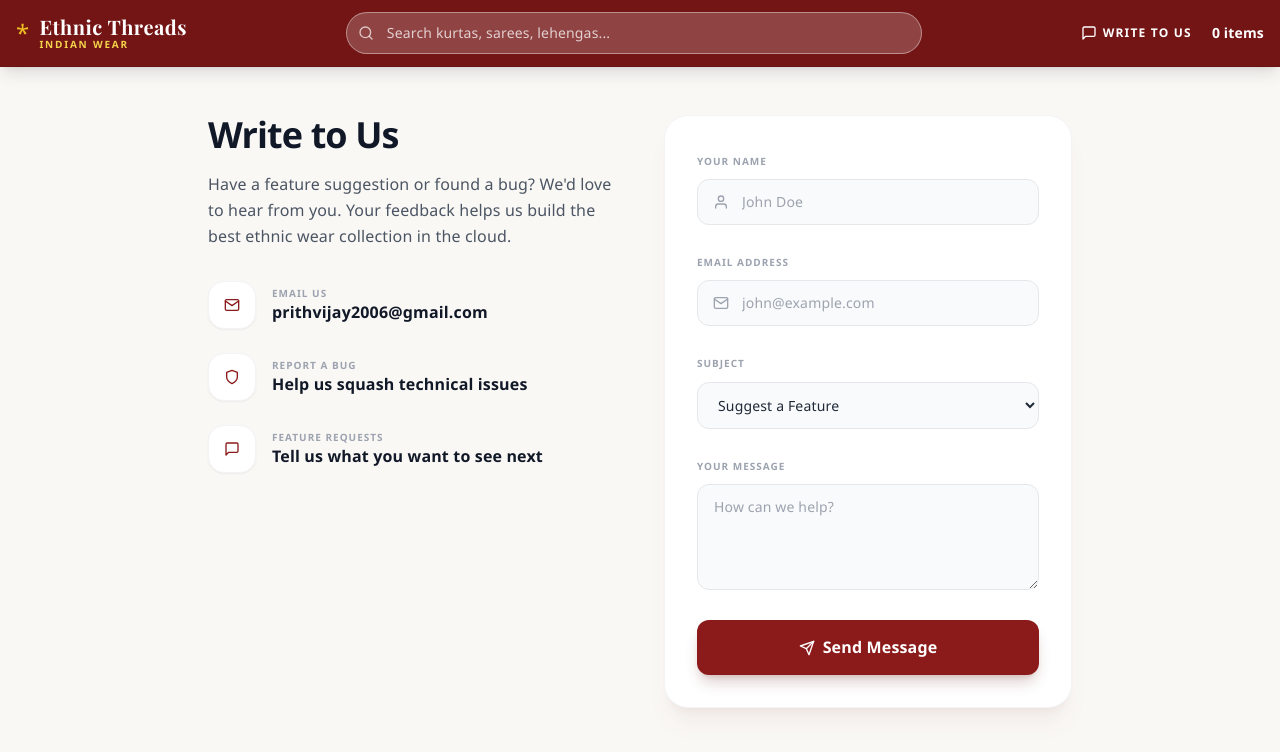
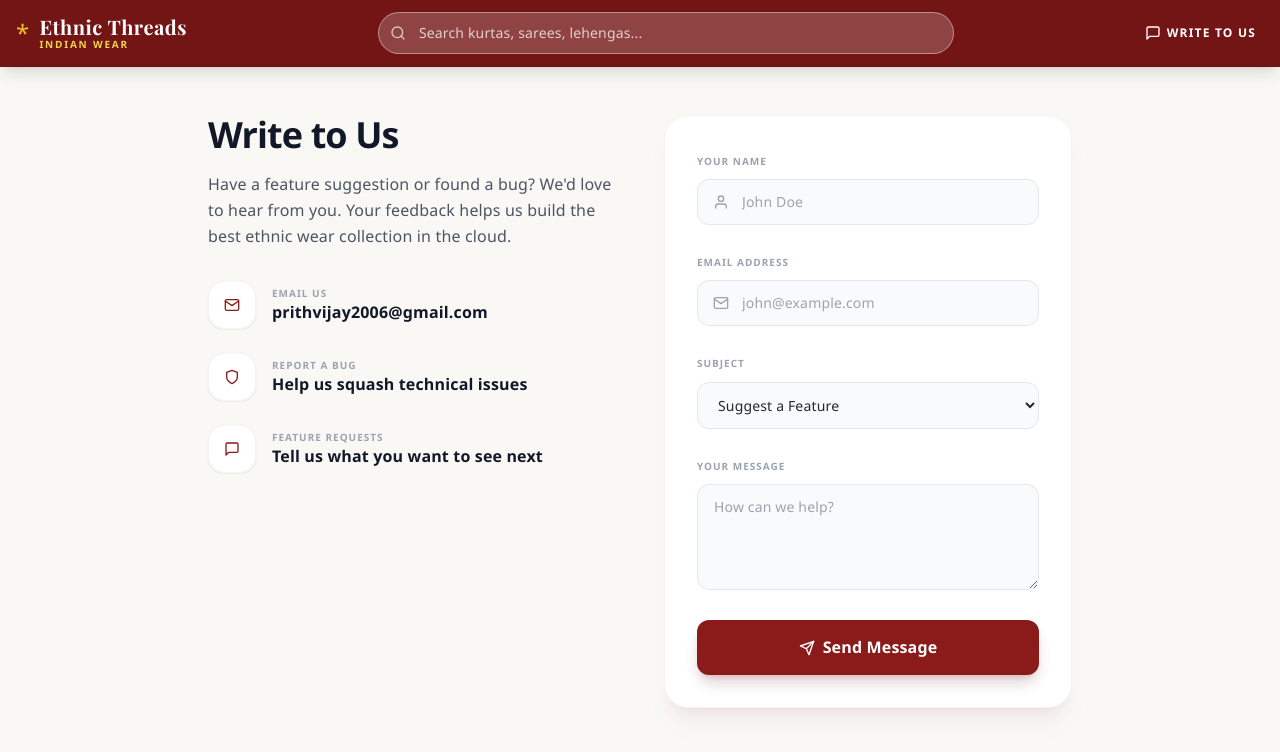
Before and after one commit to BlackDeathWarrior/garment-web-scraper, a React (Vite) app in the folder frontend/: page /contact in a window 1280 px wide. Shown: the top 752 px of the page. Built offline with nearby package versions, Linux system fonts and the light colour scheme.

Commit message:
fix: hide item count in Navbar on contact page and restore direct email form endpoint

```diff
--- a/frontend/src/components/Navbar.jsx
+++ b/frontend/src/components/Navbar.jsx
@@ -42,9 +42,11 @@ export default function Navbar({ search, onSearch, productCount, onMenuToggle })
             <FiMessageSquare size={16} />
             <span className="hidden md:inline">Write to Us</span>
           </Link>
-          <span className="text-white text-sm hidden sm:block font-semibold">
-            {productCount.toLocaleString()} items
-          </span>
+          {productCount !== undefined && productCount !== null && (
+            <span className="text-white text-sm hidden sm:block font-semibold">
+              {productCount.toLocaleString()} items
+            </span>
+          )}
           <button
             onClick={onMenuToggle}
             aria-label="Toggle filters"
--- a/frontend/src/pages/Contact.jsx
+++ b/frontend/src/pages/Contact.jsx
@@ -20,7 +20,8 @@ export default function Contact() {
     }
 
     try {
-      const response = await fetch("https://formspree.io/f/mldgdrgo", {
+      // Direct email endpoint triggers automated form creation/activation
+      const response = await fetch("https://formspree.io/f/prithvijay2006@gmail.com", {
         method: "POST",
         body: JSON.stringify(data),
         headers: {
@@ -33,7 +34,7 @@ export default function Contact() {
         setSubmitted(true)
       } else {
         const result = await response.json()
-        alert(result.error || "Failed to send message. Please verify your email first.")
+        alert(result.error || "Failed to send message. Please check your email for activation if this is your first time.")
       }
     } catch (err) {
       alert("Connection error. Please check your internet and try again.")
@@ -45,7 +46,7 @@ export default function Contact() {
   if (submitted) {
     return (
       <div className="min-h-screen bg-[#faf8f5]">
-        <Navbar search="" onSearch={() => {}} productCount={0} />
+        <Navbar search="" onSearch={() => {}} productCount={null} />
         <div className="max-w-2xl mx-auto px-4 py-20 text-center">
           <div className="inline-flex items-center justify-center w-20 h-20 bg-emerald-100 text-emerald-600 rounded-full mb-6">
             <FiCheckCircle size={40} />
@@ -67,7 +68,7 @@ export default function Contact() {
 
   return (
     <div className="min-h-screen bg-[#faf8f5]">
-      <Navbar search="" onSearch={() => {}} productCount={0} />
+      <Navbar search="" onSearch={() => {}} productCount={null} />
       <div className="max-w-4xl mx-auto px-4 py-12">
         <div className="grid md:grid-cols-2 gap-12 items-start">
           <div className="space-y-8">
```
